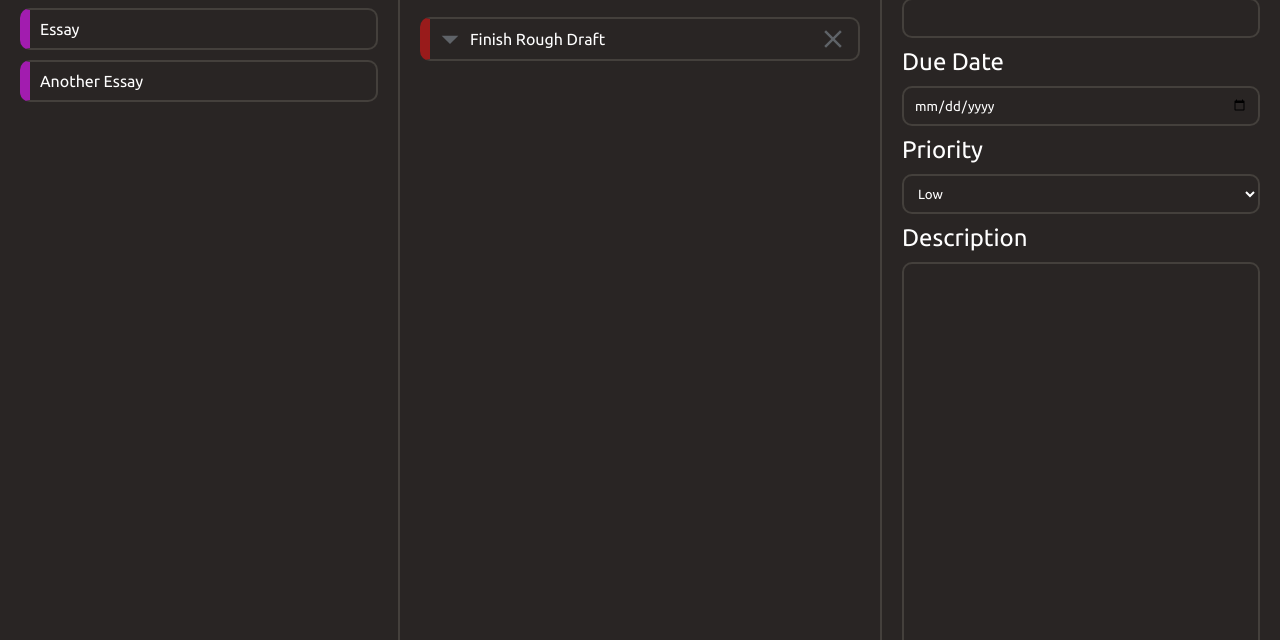
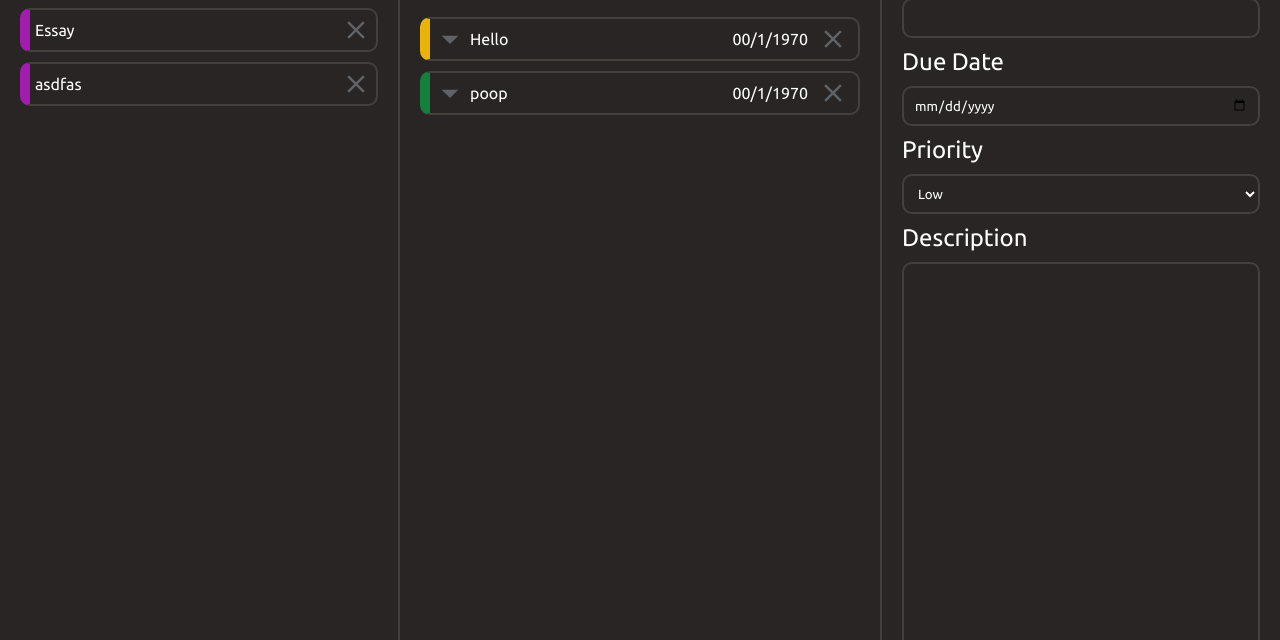
Before and after one commit to YichenLiu06/to-do-list, a website built with webpack: page src/template.html in a window 1280 px wide. Shown: the part 160-800 px from the top of the page. Built offline with nearby package versions, Linux system fonts and the light colour scheme.

Commit message:
Completed logic and interaction with DOM

```diff
--- a/package.json
+++ b/package.json
@@ -15,6 +15,7 @@
     "css-loader": "^7.1.2",
     "html-webpack-plugin": "^5.6.0",
     "style-loader": "^4.0.0",
+    "svg-inline-loader": "^0.8.2",
     "webpack": "^5.93.0",
     "webpack-cli": "^5.1.4"
   }
--- a/src/index.js
+++ b/src/index.js
@@ -1,13 +1,21 @@
+import { createDOMHandler } from "./modules/DOMHandler.js";
 import { createProjectHandler } from "./modules/projectHandler.js";
 import './styles.css';
-
 
 const projectHandler = createProjectHandler();
 
 projectHandler.addProject("Essay");
+projectHandler.addProject('asdfas');
 
-console.log(projectHandler.getProject('Essay'));
+let project = projectHandler.getProjects().find((element) => element.title == "Essay");
 
-projectHandler.getProject('Essay').addToDo('Hello', '', '', '');
 
+project.addToDo('Hello', 'what the fuck', new Date(12312312), 'medium');
+project.addToDo('poop', 'is this', new Date(1231231), 'low');
+
+console.log(project.getToDos());
 projectHandler.displayProjects();
+
+const DOMHandler = createDOMHandler(projectHandler);
+DOMHandler.displayProject(DOMHandler.currentProject);
+DOMHandler.displayProjects();
--- /dev/null
+++ b/src/modules/DOMHandler.js
@@ -0,0 +1,70 @@
+import { createProjectHandler } from "./projectHandler";
+import { createToDo } from "./toDo";
+import { createToDoElement } from "./toDoElement";
+import { createProjectElement } from "./projectElement";
+
+const createDOMHandler = (projectHandler) => {
+
+  let currentProject = "Essay";
+  const addToDoButton = document.querySelector('[type="submit"]');
+  addToDoButton.addEventListener('click', (e) => {
+    e.preventDefault();
+    const title = document.querySelector('#title').value;
+    const description = document.querySelector('#description').value;
+    const dueDate = new Date(document.querySelector('#due-date').valueAsNumber);
+    const priority = document.querySelector('#priority').value;
+    let project = projectHandler.getProjects().find((element) => element.title == currentProject);
+    project.addToDo(title, description, dueDate, priority);
+    unloadProject();
+    displayProject(currentProject);
+
+  })
+
+  const displayProject = (title) => {
+    let project = projectHandler.getProjects().find((element) => element.title == title);
+    let toDos = project.getToDos();
+    toDos.forEach(toDo => {
+      let toDoElement = createToDoElement(toDo)
+      document.querySelector('.todo-container').append(toDoElement);
+      const deleteButton = toDoElement.querySelector('.delete-button');
+      deleteButton.addEventListener('click', () => {
+        project.deleteToDo(toDo.title);
+        toDoElement.remove();
+      })
+    });
+  }
+
+  const displayProjects = () => {
+    let projects = projectHandler.getProjects();
+    projects.forEach(project => {
+      let projectElement = createProjectElement(project);
+      document.querySelector('.project-container').append(projectElement);
+      const deleteButton = projectElement.querySelector('.delete-button');
+      projectElement.addEventListener('click', () => {
+        currentProject = project.title;
+        unloadProject();
+        displayProject(currentProject);
+      });
+     console.log(deleteButton)
+      deleteButton.addEventListener('click', (e) => {
+        e.stopPropagation();
+        projectHandler.deleteProject(project.title);
+        projectElement.remove();
+        if(currentProject = project.title){
+          currentProject = projectHandler.getProjects()[0].title;
+          unloadProject();
+          displayProject(currentProject);
+        }
+      });
+    })
+  }
+
+  const unloadProject = () => {
+    document.querySelector('.todo-container').textContent = ''
+  }
+
+  return {displayProject, displayProjects, currentProject}
+
+}
+
+export {createDOMHandler}
--- a/src/modules/project.js
+++ b/src/modules/project.js
@@ -3,12 +3,12 @@ import { createToDo } from "./toDo";
 const createProject = (title) => {
 
   //Store To Dos, Add/Delete To Dos,
-  const project = {};
+  const project = [];
 
   const addToDo = (title, description, dueDate, priority) => {
     if(!hasToDo(title)){
-      const toDo = createToDo(title, description, dueDate, priority);
-      project[title] = toDo;
+      let toDo = createToDo(title, description, dueDate, priority);
+      project.push(toDo);
       return true;
     }
     return false;
@@ -16,19 +16,19 @@ const createProject = (title) => {
 
   const deleteToDo = (title) => {
     if(hasToDo(title)){
-      delete project[title];
+      project.splice(project.findIndex((toDo) => toDo.title == title));
       return true;
     }
     return false;
   }
 
-  const getToDo = (title) => {
-    return project[title];
+  const getToDos = () => {
+    return project;
   }
 
-  const hasToDo = (title) => Object.hasOwn(project, title);
+  const hasToDo = (title) => project.some((toDo) => toDo.title == title);
 
-  return {title, addToDo, deleteToDo, hasToDo};
+  return {title, addToDo, deleteToDo, hasToDo, getToDos};
 
 }
 
--- /dev/null
+++ b/src/modules/projectElement.js
@@ -0,0 +1,23 @@
+import deleteIcon from '../images/delete_icon.svg'
+
+const createProjectElement = (project) => {
+  const projectElement = document.createElement('li');
+  projectElement.classList.add('project-wrapper');
+
+  const titleDiv = document.createElement('div');
+  titleDiv.textContent = project.title
+
+  const deleteButton = document.createElement('input');
+  deleteButton.type = 'image';
+  deleteButton.src = deleteIcon;
+  deleteButton.classList.add('delete-button');
+  deleteButton.width = '30';
+  deleteButton.height = '30';
+
+  projectElement.append(titleDiv);
+  projectElement.append(deleteButton);
+
+  return projectElement;
+}
+
+export {createProjectElement}
--- a/src/modules/projectHandler.js
+++ b/src/modules/projectHandler.js
@@ -1,12 +1,12 @@
 import { createProject } from "./project";
 
 const createProjectHandler = () => {
-  const projects = {};
+  const projects = [];
 
   const addProject = (title) => {
     if(!hasProject(title)){
       const project = createProject(title)
-      projects[title] = project;
+      projects.push(project);
       return true;
     }
     return false;
@@ -14,23 +14,23 @@ const createProjectHandler = () => {
 
   const deleteProject = (title) => {
     if(hasProject(title)){
-      delete projects[title];
+      projects.splice(projects.findIndex((project) => project.title == title),1);
       return true;
     }
     return false;
   }
 
-  const getProject = (title) => {
-    return projects[title];
+  const getProjects = () => {
+    return projects;
   }
 
-  const hasProject = (title) => Object.hasOwn(projects, title);
+  const hasProject = (title) => projects.some((project) => project.title == title);
 
   const displayProjects = () => {
     console.log(projects);
   }
 
-  return {addProject, getProject, deleteProject, hasProject, displayProjects}
+  return {addProject, getProjects, deleteProject, hasProject, displayProjects}
 }
 
 export {createProjectHandler}
--- a/src/modules/toDoElement.js
+++ b/src/modules/toDoElement.js
@@ -1,5 +1,38 @@
+import deleteIcon from '../images/delete_icon.svg'
+import dropDownIcon from '../images/drop_down_icon.svg'
+
 const createToDoElement = (toDo) => {
+  const toDoElement = document.createElement('li');
+  toDoElement.style.borderLeftColor = `var(--${toDo.priority})`;
+  toDoElement.classList.add('todo-wrapper');
 
+  const dropDownButton = document.createElement('input');
+  dropDownButton.type = 'image';
+  dropDownButton.src = dropDownIcon;
+  dropDownButton.classList.add('drop-down-button');
+  dropDownButton.height = '40';
+  dropDownButton.width = '40';
 
+  const titleDiv = document.createElement('div');
+  titleDiv.textContent = toDo.title;
 
+  const dueDateDiv = document.createElement('div');
+  dueDateDiv.textContent = `${toDo.dueDate.getMonth() > 9 ? '' : '0' + toDo.dueDate.getMonth()}/${toDo.dueDate.getDate()}/${toDo.dueDate.getFullYear()}`;
+  dueDateDiv.classList.add('due-date');
+
+  const deleteButton = document.createElement('input');
+  deleteButton.type = 'image';
+  deleteButton.src = deleteIcon;
+  deleteButton.classList.add('delete-button');
+  deleteButton.width = '30';
+  deleteButton.height = '30';
+
+  toDoElement.append(dropDownButton);
+  toDoElement.append(titleDiv);
+  toDoElement.append(dueDateDiv);
+  toDoElement.append(deleteButton);
+
+  return toDoElement
 }
+
+export {createToDoElement}
--- a/src/styles.css
+++ b/src/styles.css
@@ -54,7 +54,10 @@ header {
   border-radius: 10px;
   border: 2px #44403c solid;
   border-left: #a21caf 10px solid;
-  padding: 10px;
+  display: flex;
+  padding: 5px;
+  justify-content: space-between;
+  align-items: center;
 }
 
 .todos {
@@ -76,16 +79,20 @@ header {
 }
 
 .todo-wrapper {
+  --low: #15803d;
+  --medium: #eab308;
+  --high: #991b1b;
   border-radius: 10px;
   border: 2px #44403c solid;
-  border-left: #991b1b 10px solid;
+  border-left: var(--medium) 10px solid;
   display: flex;
   align-items: center;
   padding-right : 10px;
 }
 
-.delete-button {
+.due-date {
   margin-left: auto;
+  margin-right: 10px
 }
 
 .add-todo {
@@ -116,3 +123,8 @@ form input, form select {
   border: none;
   margin-top: 10px;
 }
+
+.delete-button {
+  position: relative;
+  z-index: 100;
+}
--- a/src/template.html
+++ b/src/template.html
@@ -12,22 +12,11 @@
   <aside class="projects">
     <h2>Projects</h2>
     <ul class="project-container">
-      <li class="project-wrapper">
-        Essay
-      </li>
-      <li class="project-wrapper">
-        Another Essay
-      </li>
     </ul>
   </aside>
   <div class="todos">
     <h1>Another Essay</h1>
     <ul class="todo-container">
-      <li class="todo-wrapper">
-        <input type="image" src="../src/images/drop_down_icon.svg" width="40" height="40" class="drop-down-button">
-        Finish Rough Draft
-        <input type="image" src="../src/images/delete_icon.svg" width="30" height="30" class="delete-button">
-      </li>
     </ul>
   </div>
   <aside class="add-todo">
@@ -38,7 +27,7 @@
       <input type="date" id="due-date" name="dueDate"/>
       <label for="priority"><h2>Priority</h2></label>
       <select id="priority" name="priority">
-        <option value=" low">Low</option>
+        <option value= "low">Low</option>
         <option value = "medium"> Medium</option>
         <option value = "high"> High</option>
       </select>
--- a/webpack.config.js
+++ b/webpack.config.js
@@ -25,6 +25,14 @@ module.exports = {
         test: /\.css$/i,
         use: ['style-loader', 'css-loader'],
       },
+      {
+        test: /\.(png|jpg|jpeg|gif)$/i,
+        type: 'asset/resource',
+      },
+      {
+        test: /\.svg/,
+       type: 'asset/inline'
+      }
     ],
   },
 
```
Also changed, not shown: dist/67aee4004d503cf04ef4.svg (added), dist/8097a67ebfcec3e1c435.svg (added), dist/index.html, dist/main.js, 1 other file.
